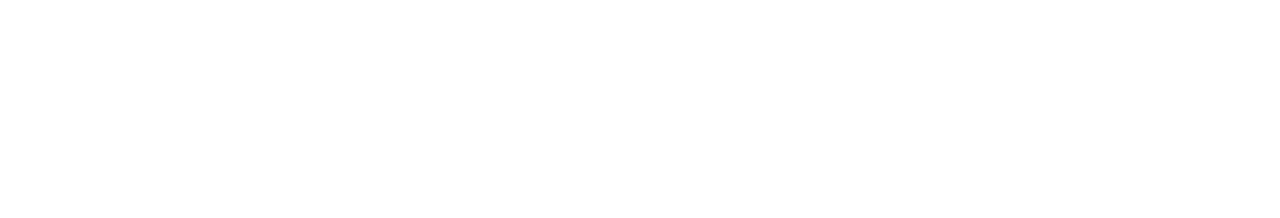
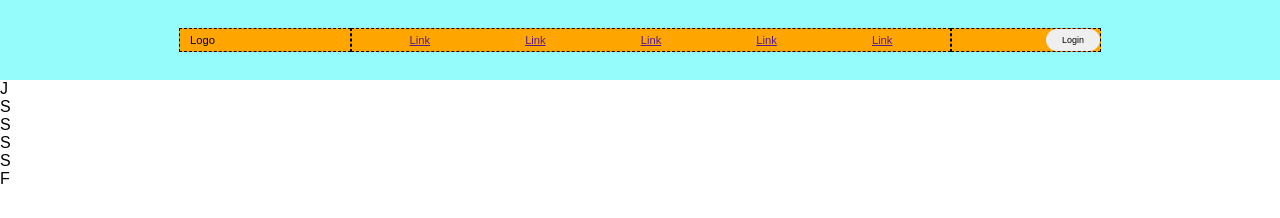
Before and after one commit to EmilianaManzo/htmlcss-struttura-discord, a plain HTML site: page index.html in a window 1280 px wide. Drawn offline with Linux system fonts and the light colour scheme.

Commit message:
[add] header

```diff
--- a/assets/style/style.css
+++ b/assets/style/style.css
@@ -0,0 +1,75 @@
+*{
+  margin: 0;
+  padding: 0;
+  box-sizing: border-box;
+}
+
+body{
+  font-family: Arial, Helvetica, sans-serif;
+}
+
+.debug{
+  border: 1.5px dashed black;
+}
+
+.btn{
+  border: none;
+  border-radius: 40px;
+  padding: 6px 16px;
+  text-align: center;
+  font-size:.8em;
+  cursor: pointer;
+}
+
+
+header{
+  background-color: rgb(150, 251, 251);
+  height: 80px;
+  margin: 0 auto;
+  display: flex;
+  flex-wrap: wrap;
+  justify-content: center;
+  align-items: center;
+  font-size: .7em;
+
+
+}
+
+.logo{
+  display: flex;
+  /* justify-content: center;
+  flex-grow: 1;
+  text-align: center; */
+  padding: 5px 10px;
+  background-color: orange;
+}
+
+.logo .image{
+  width: 150px;
+  /* text-align: center; */
+}
+
+nav{
+  width: 600px;
+  padding: 5px 10px;
+  background-color: orange;
+}
+nav ul {
+  display: flex;
+  justify-content: space-around;
+  align-items: center;
+}
+
+nav ul li {
+  list-style: none;
+  text-decoration: none;
+  color: black;
+}
+
+.login{
+  background-color: orange;
+  display: flex;
+  justify-content:flex-end;
+  align-items: center;
+  width: 150px;
+}
--- a/index.html
+++ b/index.html
@@ -9,5 +9,46 @@
 </head>
 <body>
 
+  <header>
+    <div class="logo debug">
+      <div class="image">Logo</div>
+    </div>
+
+    <nav class="debug">
+      <ul>
+        <li>
+          <a href="">Link</a>
+        </li>
+
+        <li>
+          <a href="">Link</a>
+        </li>
+
+        <li>
+          <a href="">Link</a>
+        </li>
+
+        <li>
+          <a href="">Link</a>
+        </li>
+
+        <li>
+          <a href="">Link</a>
+        </li>
+
+      </ul>
+    </nav>
+    <div class="login debug">
+      <button class="btn btn_login">Login</button>
+    </div>
+  </header>
+
+
+  <section class="jumbotron">J</section>
+  <section>S</section>
+  <section>S</section>
+  <section>S</section>
+  <section>S</section>
+  <footer>F</footer>
 </body>
 </html>
```
